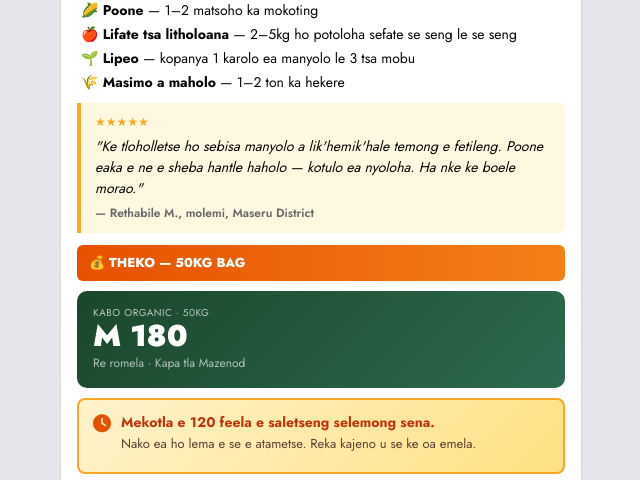
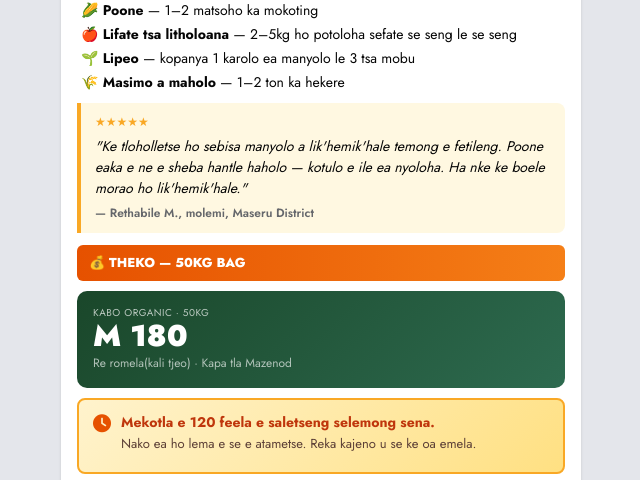
Before and after one commit to Ten-user/fppostpreview, a plain HTML site: page index.html in a window 1280 px wide. Shown: the part 1619-2099 px from the top of the page, without its empty margins (319-959 px from the left). Drawn offline with Linux system fonts and the light colour scheme.

Commit message:
Update index.html

```diff
--- a/index.html
+++ b/index.html
@@ -224,7 +224,7 @@
 
         <div class="testi">
           <div class="stars">★★★★★</div>
-          <div class="testi-text">"Ke tloholletse ho sebisa manyolo a lik'hemik'hale temong e fetileng. Poone eaka e ne e sheba hantle haholo — kotulo ea nyoloha. Ha nke ke boele morao."</div>
+          <div class="testi-text">"Ke tloholletse ho sebisa manyolo a lik'hemik'hale temong e fetileng. Poone eaka e ne e sheba hantle haholo — kotulo e ile ea nyoloha. Ha nke ke boele morao ho lik'hemik'hale."</div>
           <div class="testi-author">— Rethabile M., molemi, Maseru District</div>
         </div>
 
@@ -234,7 +234,7 @@
           <div>
             <div class="p-label">Kabo Organic · 50kg</div>
             <div class="p-main">M 180</div>
-            <div class="p-sub">Re romela · Kapa tla Mazenod</div>
+            <div class="p-sub">Re romela(kali tjeo) · Kapa tla Mazenod</div>
           </div>
         </div>
 
@@ -327,7 +327,7 @@
           <div>
             <div class="p-label">Kabo Organic · 50kg</div>
             <div class="p-main">M 180</div>
-            <div class="p-sub">Delivery available · Collect in Mazenod</div>
+            <div class="p-sub">Delivery available(At a price) · Collect in Mazenod</div>
           </div>
         </div>
 
```
